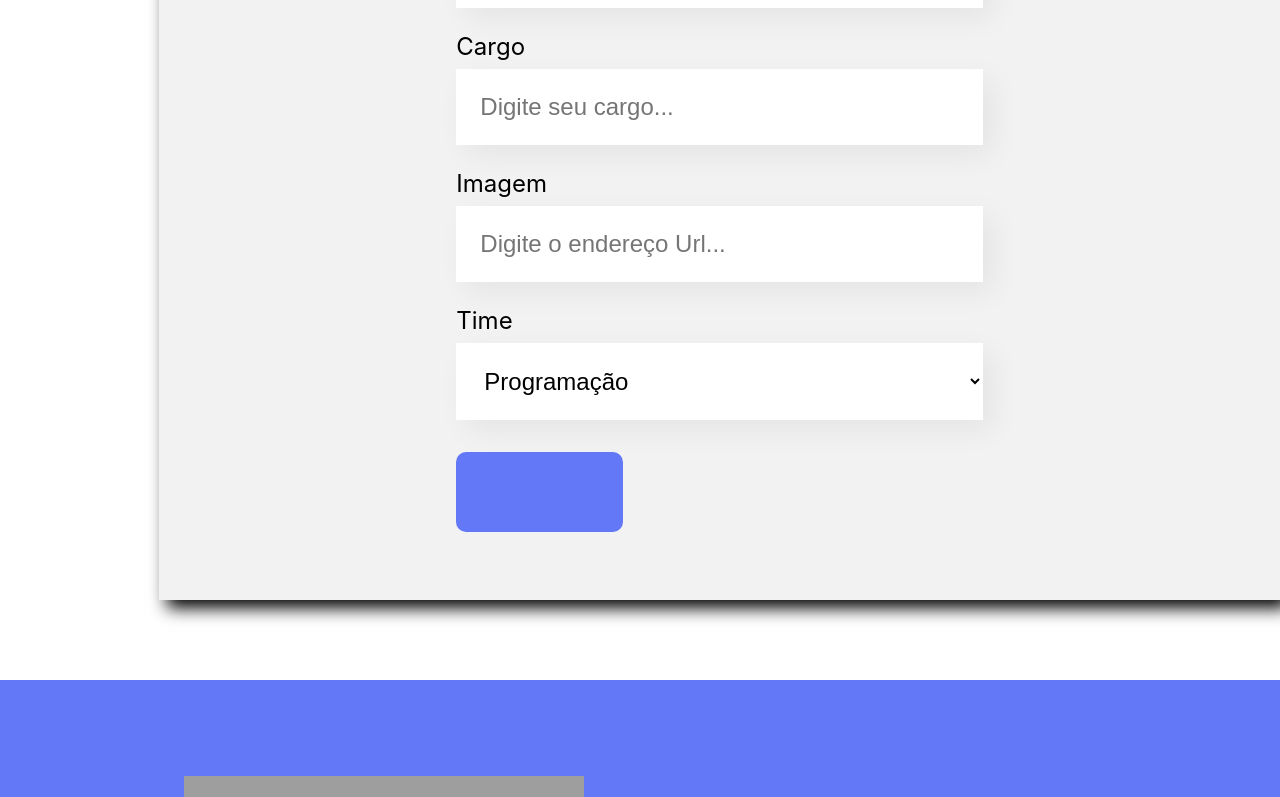
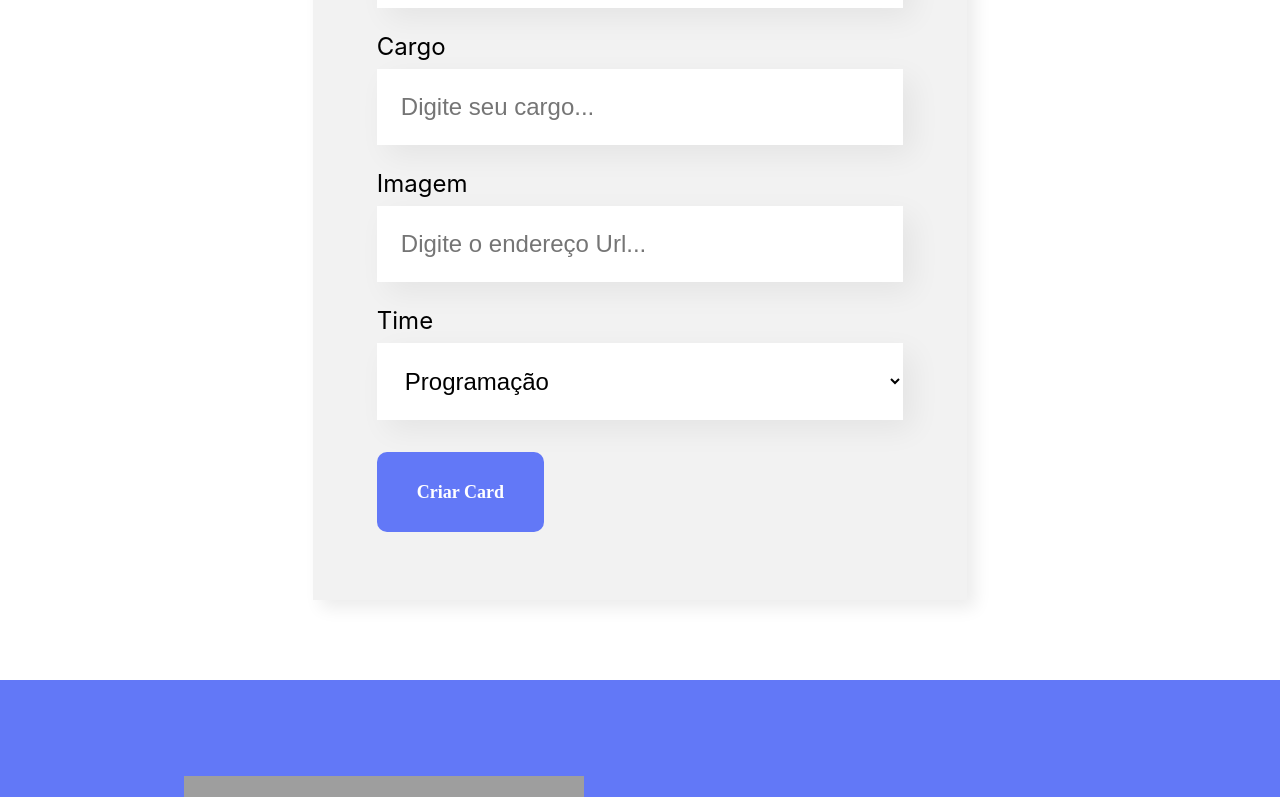
Before and after one commit to HenriqueMuniz91/Organo, a React (Create React App) app: page / in a window 1280 px wide. Shown: the part 854-1651 px from the top of the page. Built offline with nearby package versions, Linux system fonts and the light colour scheme; grey boxes are pictures that could not be loaded.

Commit message:
CorrectionInFormulary

```diff
--- a/src/Components/Formulario/Formulario.css
+++ b/src/Components/Formulario/Formulario.css
@@ -4,11 +4,10 @@
     margin: 80px 0;
 }
 
-.formulario {
-    margin-left: 159px;
+.formulario form {
     max-width: 80%;
     background-color: #F2F2F2;
     border-radius: 20 px;
     padding: 36px 64px;
-    box-shadow: 8px 8px 16px rgba(0, 0, 0.08);
+    box-shadow: 8px 8px 16px rgba(0, 0, 0, 0.08);
 }
--- a/src/Components/Formulario/index.js
+++ b/src/Components/Formulario/index.js
@@ -4,7 +4,7 @@ import CampoTexto from '../CampoTexto'
 import ListaSuspensa from '../ListaSuspensa'
 import './Formulario.css'
 
-const Formulario =(props) => {
+const Formulario = (props) => {
     const [nome, setNome] = useState('')
     const [cargo, setCargo] = useState('')
     const [imagem, setImagem] = useState('')
@@ -55,9 +55,9 @@ const Formulario =(props) => {
                     valor={time}
                     aoAlterado={valor => setTime(valor)}
                 />
-                <Botao
-                texto="Criar Card"
-                />
+                <Botao>
+                    Criar Card
+                </Botao>
             </form>
         </section>
     )
```
